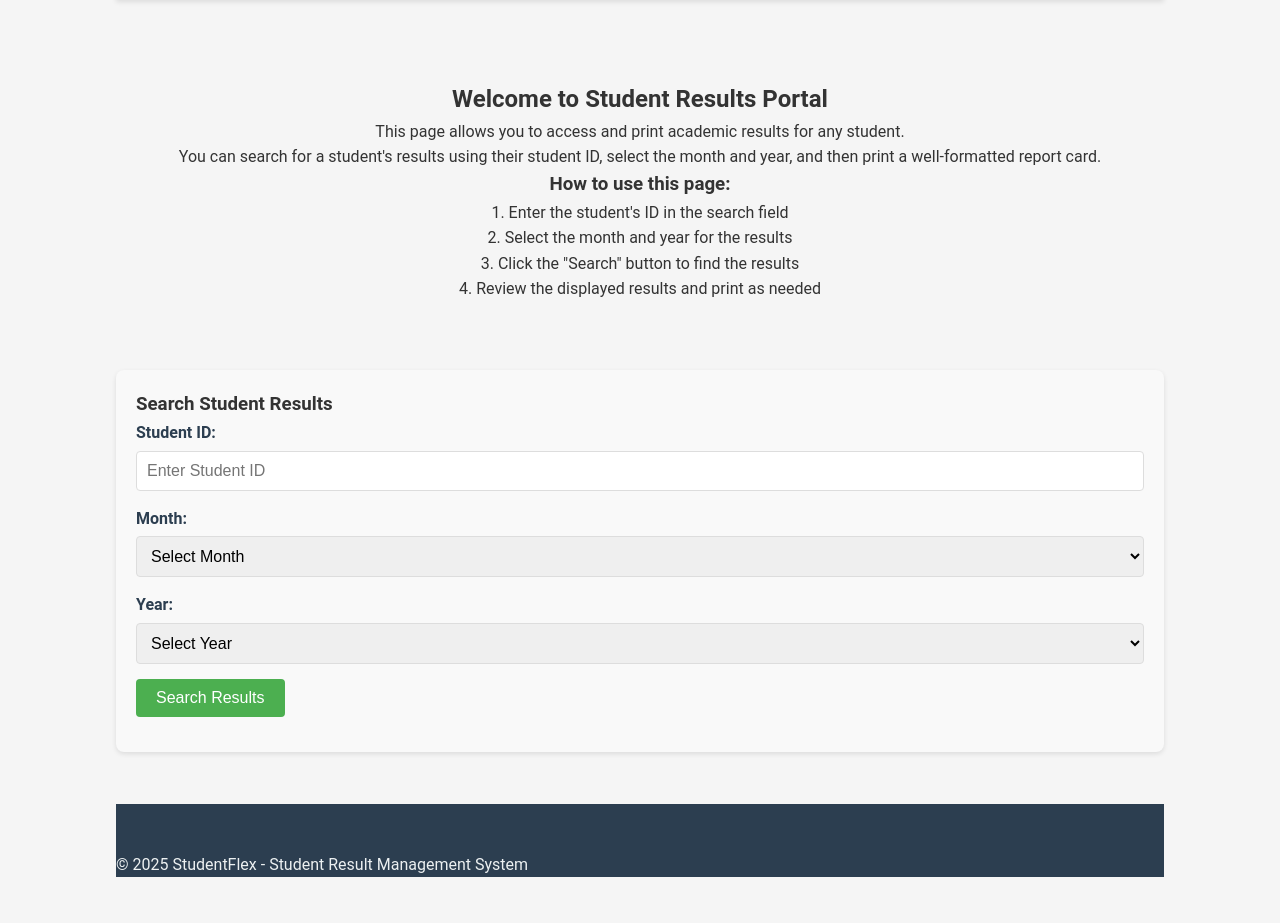
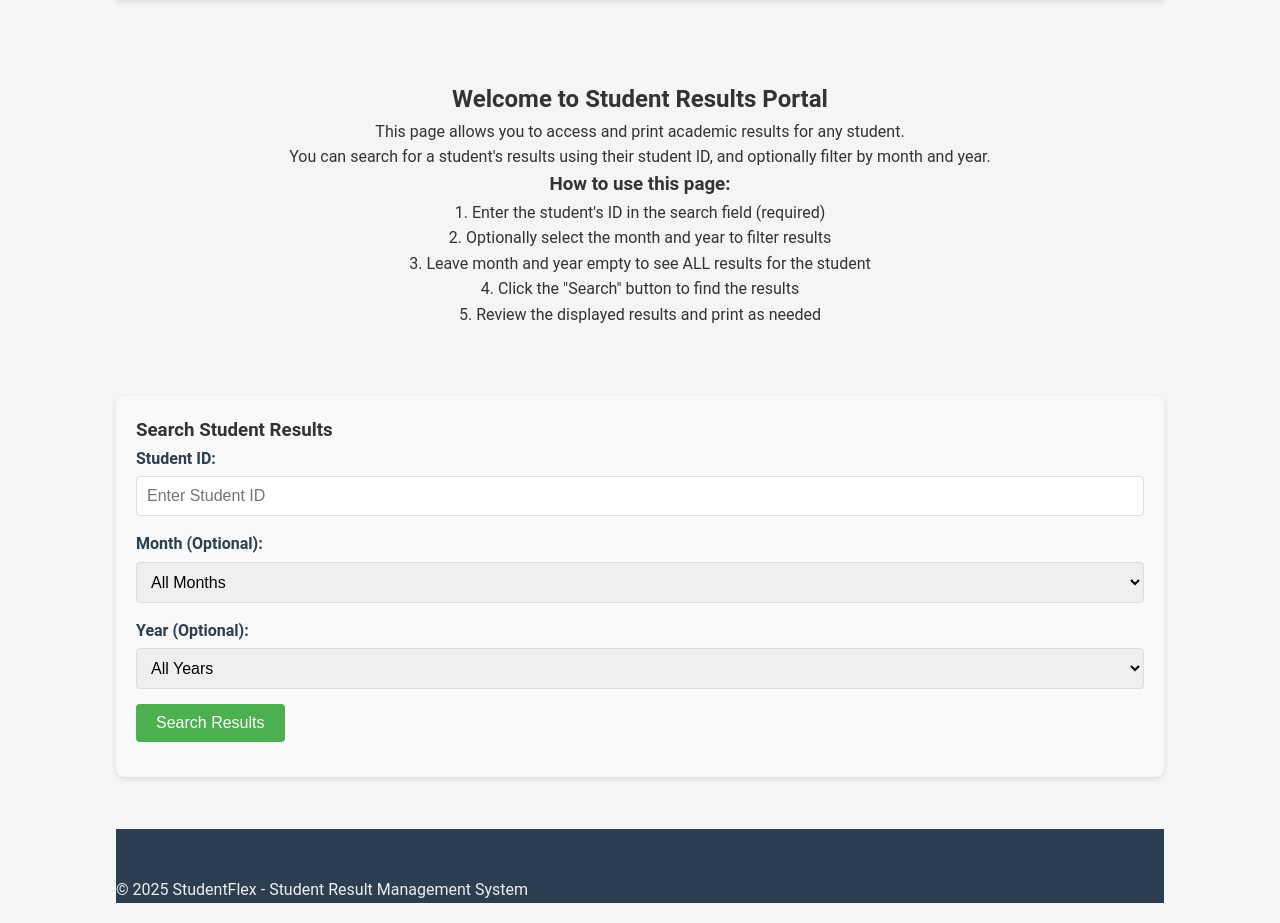
Before and after one commit to hamzatarifturing/studentflex, a PHP site: page /print-students-results.php in a window 1280 px wide. Shown: the part 103-1026 px from the top of the page. Before the commit the page ends 980 px from the top, so only its background shows below. Run offline with PHP 8.4, Linux system fonts and the light colour scheme.

Commit message:
Conversation 6B - Interaction 1 - Model Selected: A
This commit includes the implementation of fetching all results without using Date filter for a student

```diff
--- a/print-students-results.php
+++ b/print-students-results.php
@@ -11,25 +11,14 @@ $showResults = false;
 
 // Process form submission
 if ($_SERVER["REQUEST_METHOD"] == "POST") {
-    // Get form data - PHP 5 compatible way
-    $studentId = '';
-    if (isset($_POST['studentId'])) {
-        $studentId = trim($_POST['studentId']);
-    }
+    // Get form data
+    $studentId = isset($_POST['studentId']) ? trim($_POST['studentId']) : '';
+    $resultMonth = isset($_POST['resultMonth']) ? trim($_POST['resultMonth']) : '';
+    $resultYear = isset($_POST['resultYear']) ? trim($_POST['resultYear']) : '';
 
-    $resultMonth = '';
-    if (isset($_POST['resultMonth'])) {
-        $resultMonth = trim($_POST['resultMonth']);
-    }
-
-    $resultYear = '';
-    if (isset($_POST['resultYear'])) {
-        $resultYear = trim($_POST['resultYear']);
-    }
-
-    // Validate inputs
-    if (empty($studentId) || empty($resultMonth) || empty($resultYear)) {
-        $errorMessage = "All fields are required!";
+    // Validate inputs - only studentId is required
+    if (empty($studentId)) {
+        $errorMessage = "Student ID is required!";
     } else {
         // Fetch student information (join with users table to get the full name)
         $studentQuery = "SELECT s.*, u.full_name, u.email
@@ -44,24 +33,43 @@ if ($_SERVER["REQUEST_METHOD"] == "POST") {
         if ($studentResult->num_rows > 0) {
             $studentData = $studentResult->fetch_assoc();
 
-            // Find exam that matches the month and year
+            // Determine if we should filter by month and year
+            $filterByMonthYear = !empty($resultMonth) && !empty($resultYear);
+
+            if ($filterByMonthYear) {
+                // Find exams that match the month and year for this student's class
                 $examQuery = "SELECT * FROM exams
                             WHERE MONTH(start_date) = ?
                             AND YEAR(start_date) = ?
                             AND class = ?";
 
-            // Convert month name to number
-            $monthNumber = date('m', strtotime("$resultMonth 1, $resultYear"));
+                // Convert month name to number - PHP 5 compatible
+                $monthNumber = date('m', strtotime($resultMonth . ' 1, ' . $resultYear));
 
                 $stmt = $conn->prepare($examQuery);
                 $stmt->bind_param("sss", $monthNumber, $resultYear, $studentData['class']);
+            } else {
+                // Get all exams for this student's class
+                $examQuery = "SELECT * FROM exams
+                            WHERE class = ?
+                            ORDER BY start_date DESC";
 
+                $stmt = $conn->prepare($examQuery);
+                $stmt->bind_param("s", $studentData['class']);
+            }
 
             $stmt->execute();
             $examResult = $stmt->get_result();
 
             if ($examResult->num_rows > 0) {
-                $examData = $examResult->fetch_assoc();
+                // We'll store all exam data with their respective results
+                $allExams = array();
+                $allResults = array();
+                $showResults = true;
+
+                // Process each exam
+                while ($examRow = $examResult->fetch_assoc()) {
+                    $examData = $examRow;
 
                     // Fetch subject marks for this student and exam
                     $marksQuery = "SELECT m.*, s.subject_name, s.subject_code
@@ -87,19 +95,35 @@ if ($_SERVER["REQUEST_METHOD"] == "POST") {
                     $overallResult = $stmt->get_result();
 
                     if ($resultData->num_rows > 0 && $overallResult->num_rows > 0) {
-                    $overallData = $overallResult->fetch_assoc();
-                    $showResults = true;
-                } else {
-                    $errorMessage = "No published results found for the selected month and year.";
+                        // Store this exam's data and results
+                        $allExams[] = $examData;
+
+                        // Fetch all subject marks and store them
+                        $subjectResults = array();
+                        while ($markRow = $resultData->fetch_assoc()) {
+                            $subjectResults[] = $markRow;
+                        }
+
+                        $allResults[$examData['id']] = array(
+                            'marks' => $subjectResults,
+                            'overall' => $overallResult->fetch_assoc()
+                        );
+                    }
+                }
+
+                if (empty($allExams)) {
+                    $errorMessage = "No published results found for this student.";
+                    $showResults = false;
                 }
             } else {
-                $errorMessage = "No exam found for the selected month and year.";
+                $errorMessage = $filterByMonthYear ?
+                                "No exam found for the selected month and year." :
+                                "No exams found for this student's class.";
             }
         } else {
             $errorMessage = "Student ID not found!";
         }
     }
-
 }
 ?>
 <!DOCTYPE html>
@@ -291,13 +315,14 @@ if ($_SERVER["REQUEST_METHOD"] == "POST") {
         <section class="welcome-section">
                 <h2>Welcome to Student Results Portal</h2>
                 <p>This page allows you to access and print academic results for any student.</p>
-                <p>You can search for a student's results using their student ID, select the month and year, and then print a well-formatted report card.</p>
+                <p>You can search for a student's results using their student ID, and optionally filter by month and year.</p>
                 <div class="info-box">
                     <h3>How to use this page:</h3>
-                    <p>1. Enter the student's ID in the search field</p>
-                    <p>2. Select the month and year for the results</p>
-                    <p>3. Click the "Search" button to find the results</p>
-                    <p>4. Review the displayed results and print as needed</p>
+                    <p>1. Enter the student's ID in the search field (required)</p>
+                    <p>2. Optionally select the month and year to filter results</p>
+                    <p>3. Leave month and year empty to see ALL results for the student</p>
+                    <p>4. Click the "Search" button to find the results</p>
+                    <p>5. Review the displayed results and print as needed</p>
                 </div>
             </section>
 
@@ -323,16 +348,13 @@ if ($_SERVER["REQUEST_METHOD"] == "POST") {
                     </div>
 
                     <div class="form-group">
-                        <label for="resultMonth">Month:</label>
-                        <select id="resultMonth" name="resultMonth" required>
-                            <option value="">Select Month</option>
+                        <label for="resultMonth">Month (Optional):</label>
+                        <select id="resultMonth" name="resultMonth">
+                            <option value="">All Months</option>
                             <?php
                             $months = array('January', 'February', 'March', 'April', 'May', 'June', 'July', 'August', 'September', 'October', 'November', 'December');
                             foreach ($months as $month) {
-                                $selected = '';
-                                if (isset($_POST['resultMonth']) && $_POST['resultMonth'] == $month) {
-                                    $selected = 'selected';
-                                }
+                                $selected = (isset($_POST['resultMonth']) && $_POST['resultMonth'] == $month) ? 'selected' : '';
                                 echo "<option value=\"" . $month . "\" " . $selected . ">" . $month . "</option>";
                             }
                             ?>
@@ -340,19 +362,15 @@ if ($_SERVER["REQUEST_METHOD"] == "POST") {
                     </div>
 
                     <div class="form-group">
-                        <label for="resultYear">Year:</label>
-                        <select id="resultYear" name="resultYear" required>
-                            <option value="">Select Year</option>
+                        <label for="resultYear">Year (Optional):</label>
+                        <select id="resultYear" name="resultYear">
+                            <option value="">All Years</option>
                             <?php
                             $years = array('2023', '2024', '2025');
                             foreach ($years as $year) {
-                                $selected = '';
-                                if (isset($_POST['resultYear']) && $_POST['resultYear'] == $year) {
-                                    $selected = 'selected';
-                                }
+                                $selected = (isset($_POST['resultYear']) && $_POST['resultYear'] == $year) ? 'selected' : '';
                                 echo "<option value=\"" . $year . "\" " . $selected . ">" . $year . "</option>";
                             }
-
                             ?>
                         </select>
                     </div>
@@ -365,7 +383,7 @@ if ($_SERVER["REQUEST_METHOD"] == "POST") {
                 </form>
             </section>
 
-            <?php if ($showResults && $studentData && $resultData && $examData): ?>
+            <?php if ($showResults && $studentData && !empty($allExams)): ?>
             <section class="results-section" id="results">
                 <div class="student-info">
                     <h3>Student Information</h3>
@@ -392,19 +410,29 @@ if ($_SERVER["REQUEST_METHOD"] == "POST") {
                             <span class="info-label">Section:</span>
                             <span><?php echo htmlspecialchars($studentData['section']); ?></span>
                         </div>
-                        <div class="info-item">
-                            <span class="info-label">Exam:</span>
-                            <span><?php echo htmlspecialchars($examData['exam_name']); ?></span>
-                        </div>
-                        <div class="info-item">
-                            <span class="info-label">Exam Period:</span>
-                            <span><?php echo htmlspecialchars(date('d M, Y', strtotime($examData['start_date']))) . ' - ' .
-                                           htmlspecialchars(date('d M, Y', strtotime($examData['end_date']))); ?></span>
-                        </div>
                     </div>
                 </div>
 
-                <h3>Exam Results</h3>
+                <button onclick="window.print();" class="btn print-btn">Print All Results</button>
+
+                <?php foreach ($allExams as $exam):
+                    // Get the results for this exam
+                    $currentExamResults = $allResults[$exam['id']];
+                    $examMarks = $currentExamResults['marks'];
+                    $examOverallData = $currentExamResults['overall'];
+                ?>
+
+                <div class="exam-result-container" style="margin-top: 30px; border-top: 2px solid #ddd; padding-top: 20px;">
+                    <h3>Exam: <?php echo htmlspecialchars($exam['exam_name']); ?></h3>
+                    <div class="info-row">
+                        <div class="info-item">
+                            <span class="info-label">Exam Period:</span>
+                            <span><?php echo htmlspecialchars(date('d M, Y', strtotime($exam['start_date']))) . ' - ' .
+                                        htmlspecialchars(date('d M, Y', strtotime($exam['end_date']))); ?></span>
+                        </div>
+                    </div>
+
+                    <h4 style="margin-top: 15px;">Results</h4>
                     <table class="results-table">
                         <thead>
                             <tr>
@@ -419,14 +447,8 @@ if ($_SERVER["REQUEST_METHOD"] == "POST") {
                         </thead>
                         <tbody>
                             <?php
-                        $totalObtained = 0;
-                        $totalMaxMarks = 0;
-
-                        while ($row = $resultData->fetch_assoc()):
+                            foreach ($examMarks as $row):
                                 $percentage = ($row['marks_obtained'] / $row['marks_max']) * 100;
-                            $totalObtained += $row['marks_obtained'];
-                            $totalMaxMarks += $row['marks_max'];
-                            $remarks = isset($row['remarks']) ? $row['remarks'] : '';
                             ?>
                             <tr>
                                 <td><?php echo htmlspecialchars($row['subject_code']); ?></td>
@@ -435,22 +457,22 @@ if ($_SERVER["REQUEST_METHOD"] == "POST") {
                                 <td><?php echo htmlspecialchars($row['marks_max']); ?></td>
                                 <td><?php echo number_format($percentage, 2) . '%'; ?></td>
                                 <td><?php echo htmlspecialchars($row['grade']); ?></td>
-                            <td><?php echo htmlspecialchars($remarks); ?></td>
+                                <td><?php echo htmlspecialchars(isset($row['remarks']) ? $row['remarks'] : ''); ?></td>
                             </tr>
-                        <?php endwhile; ?>
+                            <?php endforeach; ?>
 
                             <!-- Overall Result Summary -->
                             <tr class="result-summary">
                                 <td colspan="2"><strong>Overall Result</strong></td>
-                            <td><strong><?php echo number_format($overallData['total_marks'], 2); ?></strong></td>
-                            <td><strong><?php echo number_format($overallData['total_max_marks'], 2); ?></strong></td>
-                            <td><strong><?php echo number_format($overallData['percentage'], 2) . '%'; ?></strong></td>
-                            <td><strong><?php echo htmlspecialchars($overallData['grade']); ?></strong></td>
+                                <td><strong><?php echo number_format($examOverallData['total_marks'], 2); ?></strong></td>
+                                <td><strong><?php echo number_format($examOverallData['total_max_marks'], 2); ?></strong></td>
+                                <td><strong><?php echo number_format($examOverallData['percentage'], 2) . '%'; ?></strong></td>
+                                <td><strong><?php echo htmlspecialchars($examOverallData['grade']); ?></strong></td>
                                 <td>
                                     <strong>
                                         <?php
                                         $statusText = '';
-                                    switch($overallData['result_status']) {
+                                        switch($examOverallData['result_status']) {
                                             case 'pass':
                                                 $statusText = 'PASSED';
                                                 break;
@@ -471,30 +493,28 @@ if ($_SERVER["REQUEST_METHOD"] == "POST") {
                         </tbody>
                     </table>
 
-                <?php
-                // PHP 5 compatible check for remarks
-                if (isset($overallData['remarks']) && !empty($overallData['remarks'])):
-                ?>
+                    <?php if (isset($examOverallData['remarks']) && trim($examOverallData['remarks']) != ''): ?>
                     <div class="remarks-section">
                         <h4>Remarks:</h4>
-                    <p><?php echo nl2br(htmlspecialchars($overallData['remarks'])); ?></p>
+                        <p><?php echo nl2br(htmlspecialchars($examOverallData['remarks'])); ?></p>
                     </div>
                     <?php endif; ?>
 
-                <?php
-                // PHP 5 compatible check for rank
-                if (isset($overallData['rank']) && !empty($overallData['rank'])):
-                ?>
+                    <?php if (isset($examOverallData['rank']) && $examOverallData['rank'] > 0): ?>
                     <div class="rank-section">
-                    <h4>Rank in Class: <?php echo htmlspecialchars($overallData['rank']); ?></h4>
+                        <h4>Rank in Class: <?php echo htmlspecialchars($examOverallData['rank']); ?></h4>
                     </div>
                     <?php endif; ?>
 
                     <div class="published-date">
-                    <p>Result published on: <?php echo date('d F, Y', strtotime($overallData['published_date'])); ?></p>
+                        <p>Result published on: <?php echo date('d F, Y', strtotime($examOverallData['published_date'])); ?></p>
                     </div>
+                </div>
+                <?php endforeach; ?>
 
-                <button onclick="window.print();" class="btn print-btn">Print Result</button>
+                <div style="margin-top: 20px;">
+                    <button onclick="window.print();" class="btn print-btn">Print All Results</button>
+                </div>
             </section>
             <?php endif; ?>
 
```
Lines whose indentation alone changed are shown as unchanged.
